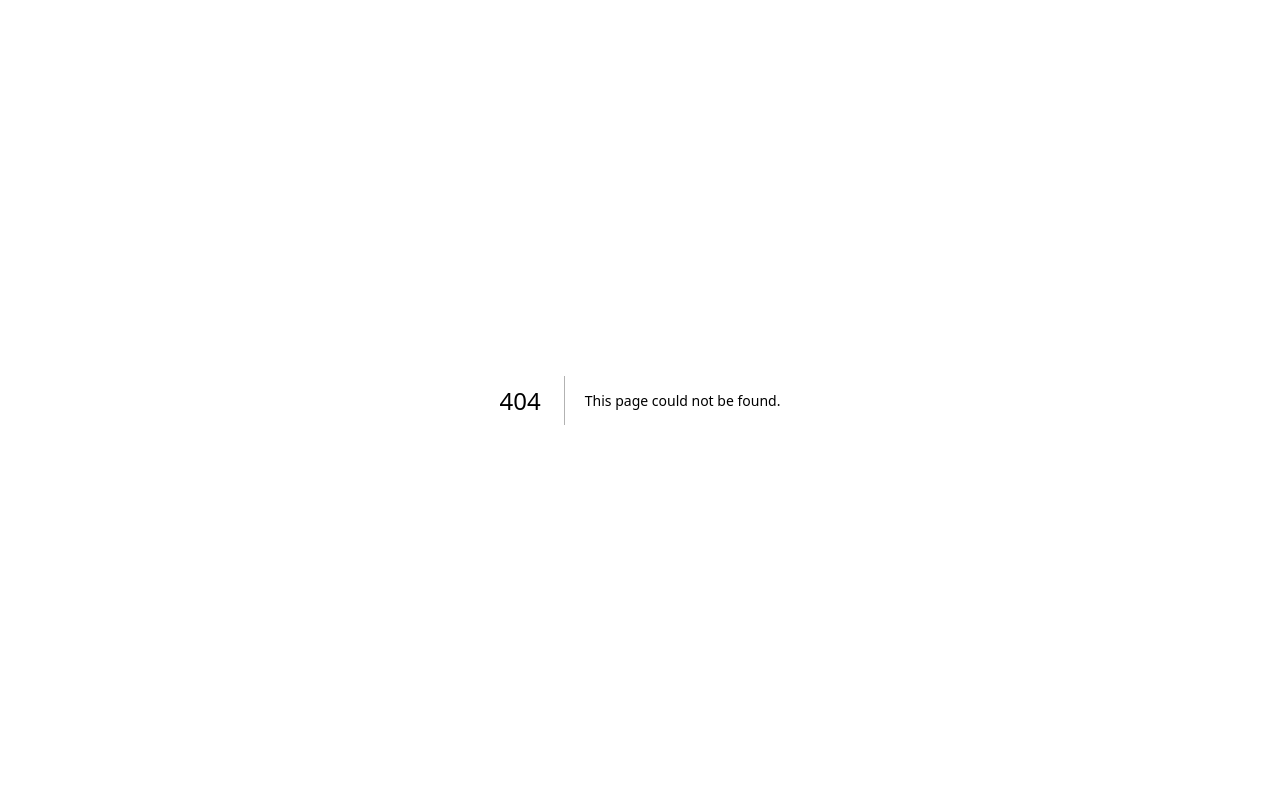
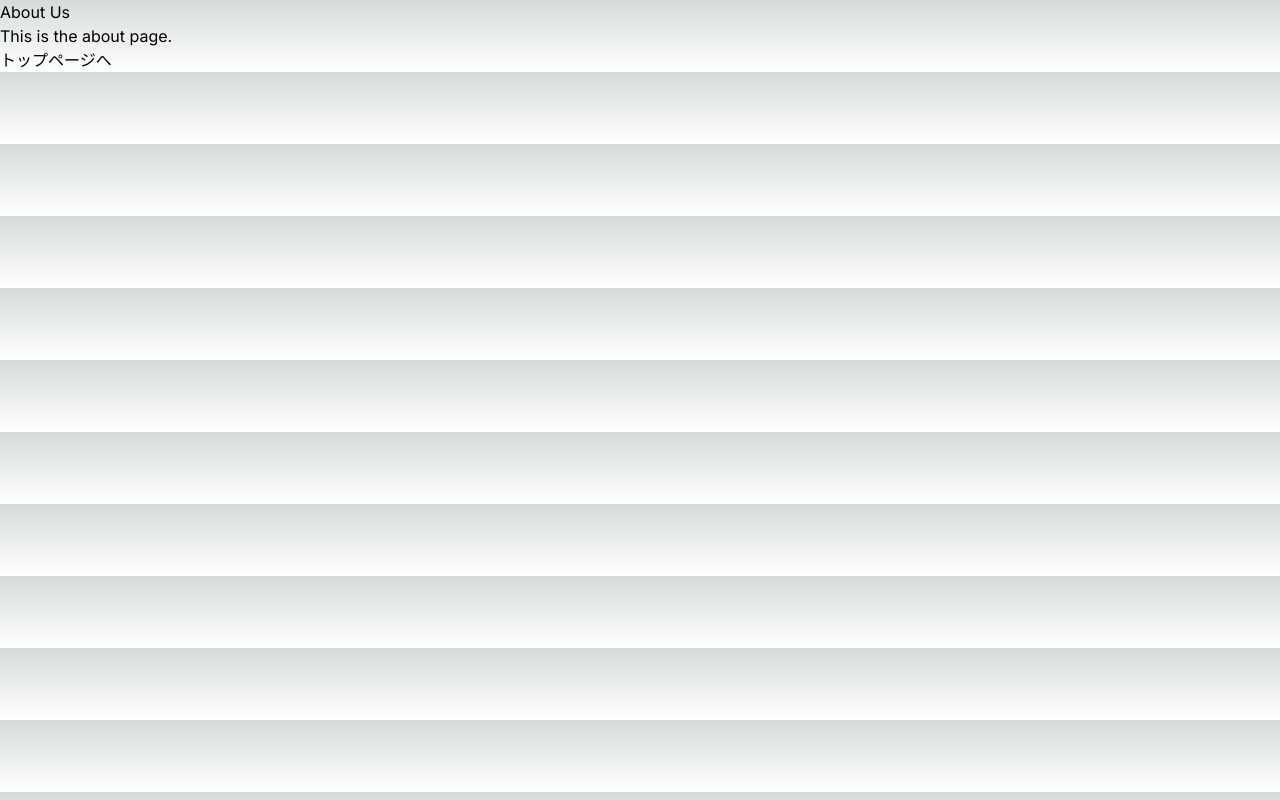
Before and after one commit to graphicocolo/mkvnf-nextjs, a Next.js app: page /about in a window 1280 px wide. Before the commit this address had no page. Built offline with nearby package versions, Linux system fonts and the light colour scheme.

Commit message:
aboutページの作成

```diff
--- /dev/null
+++ b/src/app/about/page.tsx
@@ -0,0 +1,14 @@
+import Link from 'next/link';
+import React from 'react';
+
+const AboutPage: React.FC = () => {
+  return (
+    <div>
+      <h1>About Us</h1>
+      <p>This is the about page.</p>
+      <Link href="/">トップページへ</Link>
+    </div>
+  );
+};
+
+export default AboutPage;
--- a/src/app/page.tsx
+++ b/src/app/page.tsx
@@ -1,3 +1,5 @@
+import Link from 'next/link';
+
 import { Test } from '@/app/_components/Test';
 
 const Home = () => {
@@ -5,6 +7,7 @@ const Home = () => {
     <main className="flex min-h-screen flex-col items-center justify-between p-24">
       <h1>トップページです</h1>
       <Test />
+      <Link href="about/">aboutページへ</Link>
     </main>
   );
 };
```
